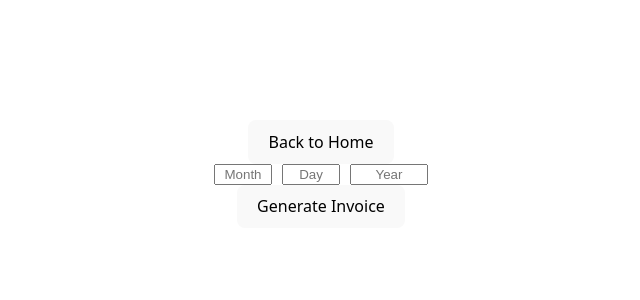
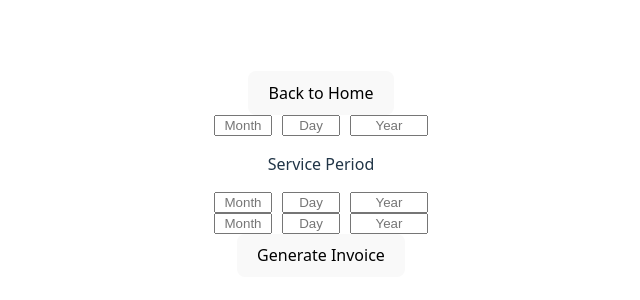
Before and after one commit to hjblloop/EasyInvoice, a React (Vite) app: page /create-invoice in a window 1280 px wide. Shown: the part 226-526 px from the top of the page, without its empty margins (319-959 px from the left). Built offline with nearby package versions, Linux system fonts and the light colour scheme.

Commit message:
Service period added

```diff
--- a/src/CreateInvoice.tsx
+++ b/src/CreateInvoice.tsx
@@ -4,10 +4,17 @@ import Date from './Date.tsx';
 
 const CreateInvoice = () => {
     const [date, setDate] = useState({ month: '', day: '', year: '' });
+    const [serviceDatePre, setServiceDatePre] = useState({ month: '', day: '', year: '' });
+    const [serviceDatePost, setServiceDatePost] = useState({ month: '', day: '', year: '' });
+    const [invoiceNumber, setInvoiceNumber] = useState('');
+
     const navigateToHome = useNavigate();
 
     const handleSubmit = () => {
-        alert(`Date: ${date.month}/${date.day}/${date.year}`);
+        setInvoiceNumber(`${date.year}${date.month}${date.day}`);
+        alert(`Date: ${date.month}/${date.day}/${date.year} and Invoice Number: ${invoiceNumber} and service period from
+            ${serviceDatePre.month}/${serviceDatePre.day}/${serviceDatePre.year} to
+            ${serviceDatePost.month}/${serviceDatePost.day}/${serviceDatePost.year}`);
     }
 
     const handleBackToHome = () => {
@@ -17,6 +24,9 @@ const CreateInvoice = () => {
         <div>
             <button onClick={handleBackToHome}>Back to Home</button>
             <Date date={date} setDate={setDate} />
+            <p>Service Period</p>
+            <Date date={serviceDatePre} setDate={setServiceDatePre} />
+            <Date date={serviceDatePost} setDate={setServiceDatePost} />
             <button type="submit" onClick={handleSubmit}>Generate Invoice</button>
         </div>
     )
```
